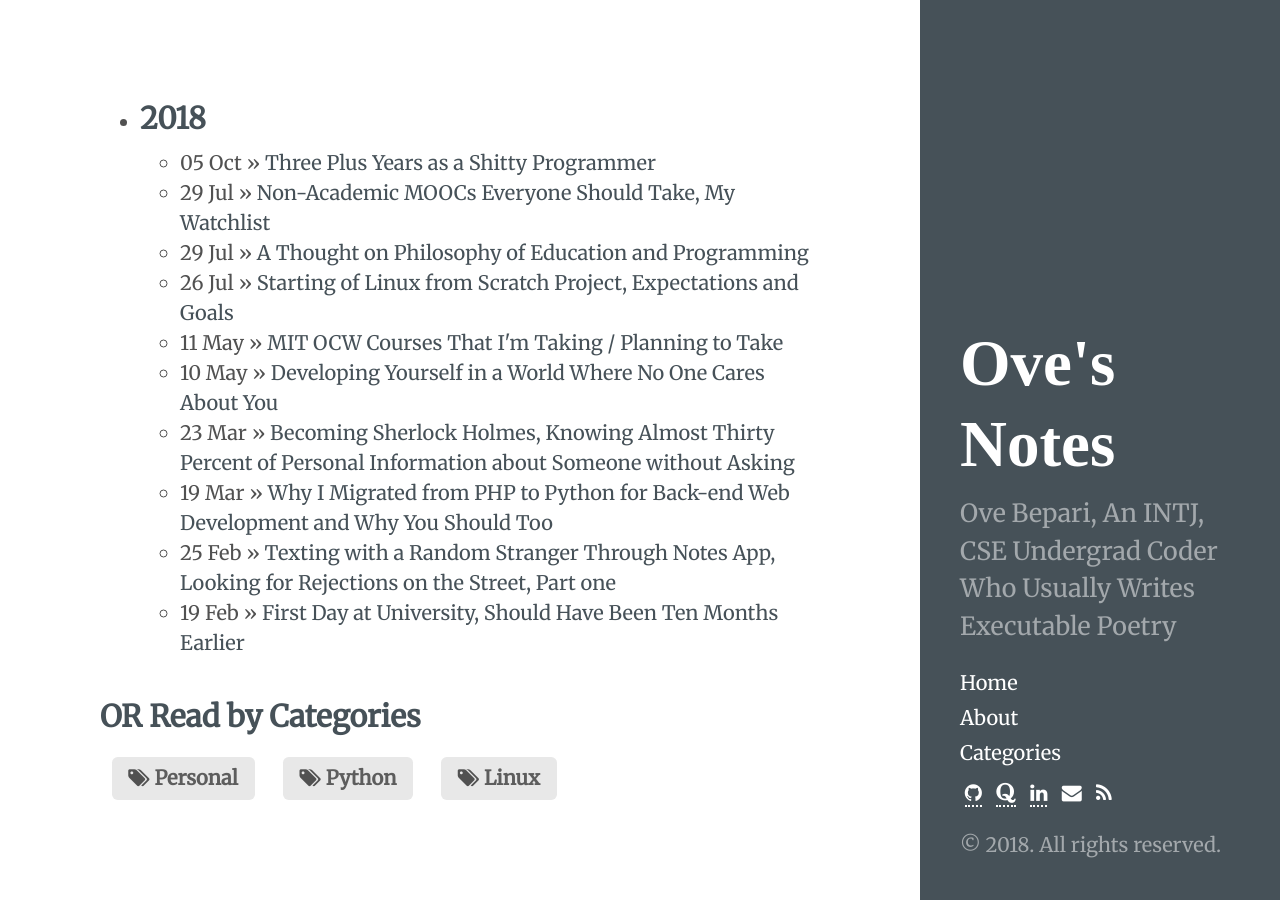
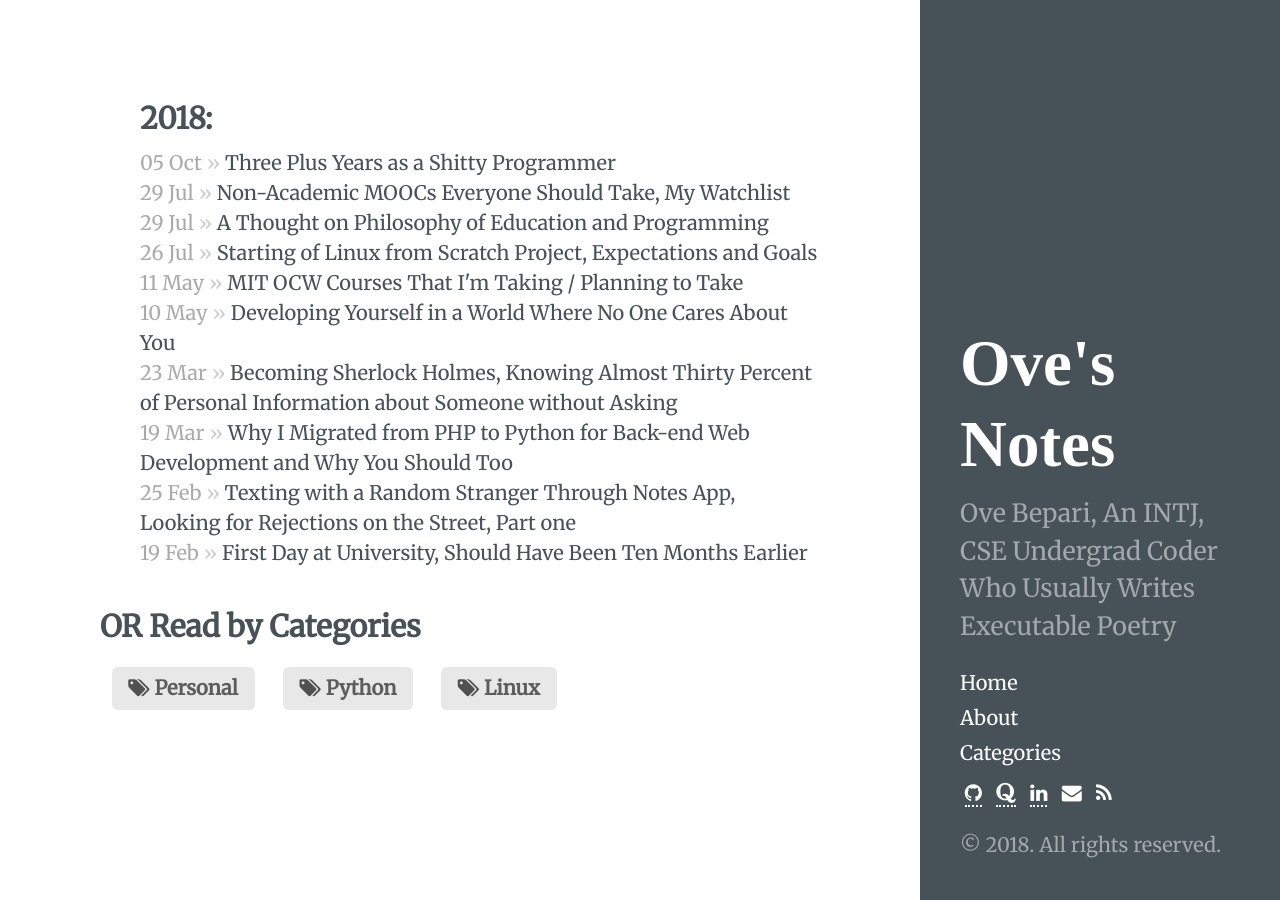
Before and after one commit to ovebepari/ovebepari.github.io, a Jekyll site: the page built from archive.html, in a window 1280 px wide. Built offline with Jekyll 4.4.1, drawn with Linux system fonts in a browser that asks for light colours.

Commit message:
archive modernized

```diff
--- a/archive.html
+++ b/archive.html
@@ -3,7 +3,7 @@ layout: default
 title: Post Archive
 ---
 
-<ul class="posts" itemscope itemtype="http://schema.org/Blog">
+<ul class="posts" itemscope itemtype="http://schema.org/Blog" style="list-style: none;">
     {% for post in site.posts %}
     {% if post.next %}
         {% capture year %}{{ post.date | date: '%Y' }}{% endcapture %}
@@ -11,24 +11,19 @@ title: Post Archive
     {% endif %}
 
     {% if forloop.first %}
-    <li>
-        <h2 class="title">{{ post.date | date: '%Y' }}</h2>
-        <ul class="posts-by-year {{ post.date | date: '%Y' }}">
+        <h2 class="title">{{ post.date | date: '%Y' }}:</h2>
     {% else %}
     {% if year != nyear %}
-        </ul>
-    </li>
-    <li>
-        <h2 class="title">{{ post.date | date: '%Y' }}</h2>
-        <ul class="posts-by-year {{ post.date | date: '%Y' }}">
+      <h2 class="title">{{ post.date | date: '%Y' }}</h2>
     {% endif %}
     {% endif %}
-	<li itemscope itemtype="http://schema.org/BlogPosting">
-        <time datetime="{{ post.date | date_to_xmlschema }}" class="hide-on-mobile">
+
+    <li itemscope itemtype="http://schema.org/BlogPosting">
+        <time datetime="{{ post.date | date_to_xmlschema }}" class="hide-on-mobile" style="color:#aaa;">
             <meta itemprop="datePublished" content="{{ post.date | date_to_xmlschema }}" />
             {{ post.date | date: '%d %b' }}
         </time>
-		<span class="separator hide-on-mobile"> &raquo; </span><a href="{{ post.url }}" >{{ post.title }}</a>
+    <span style="color:#ccc;" class="separator hide-on-mobile"> &raquo; </span><a href="{{ post.url }}">{{ post.title }}</a>
     </li>
 
     {% if forloop.last %}
```
